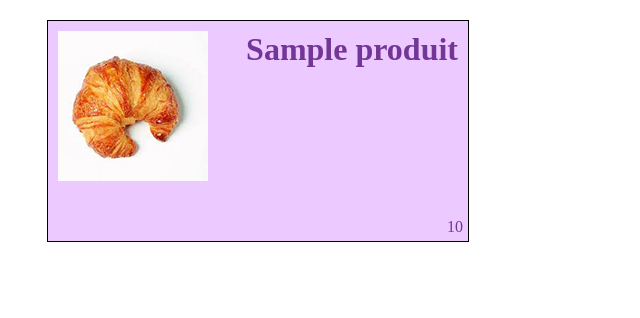
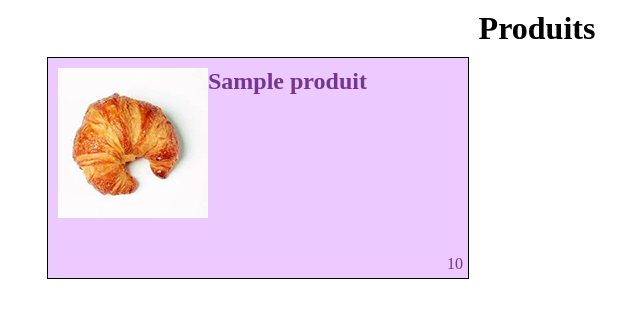
Before and after one commit to celine31/commerce, a PHP site: page /td4bis/index.php in a window 1280 px wide. Shown: the top 318 px of the page, without its empty margins (103-743 px from the left). Run offline with PHP 8.4, Linux system fonts and the light colour scheme; tables that the repository leaves empty or names only in its code hold one stand-in row (values such as "Sample post").

Commit message:
fin style css

```diff
--- a/commerce/td4bis/css/commerce.css
+++ b/commerce/td4bis/css/commerce.css
@@ -8,6 +8,7 @@
     margin:auto;
     padding:10px;
    }
+
    .vignette{
        border:1px solid black;
        width:400px;
@@ -32,7 +33,7 @@
       float:left;
    }
    h1{
-       float: right;
+      text-align:center;
    }
    p{
        position:absolute;
--- a/commerce/td4bis/detail.php
+++ b/commerce/td4bis/detail.php
@@ -17,7 +17,7 @@ $prod = $jeu->fetch();
     <body>
         <div class="vignetteDetail">
             <img src = "img/prod_<?=$prod->id_produit?>_p.jpg" alt= "image"/>
-            <h1><?=$prod->ref?></h1>
+            <h2><?=$prod->ref?></h2>
             <p class="detailler"><?=$prod->prix?></p>
         </div>
         <a href="index.php">Retour</a>
--- a/commerce/td4bis/index.php
+++ b/commerce/td4bis/index.php
@@ -15,13 +15,14 @@ $tab = $jeu->fetchAll();
     </head>
     <body>
         <div id ="conteneur">
+            <h1> Produits </h1>
             <?php
             foreach ($tab as $prod) {
                 $id_produit = file_exists("img/prod_{$prod->id_produit}_v.jpg") ? $prod->id_produit : 0;
                 ?>
                 <div class="vignette" onclick="detail(<?= $id_produit ?>)">
                     <img src = "img/prod_<?= $id_produit ?>_v.jpg" alt= "image"/>
-                    <h1><?= $prod->nom ?></h1>
+                    <h2><?= $prod->nom ?></h2>
                     <p> <?= $prod->prix ?></p>
                 </div>
             <?php } ?>
```
